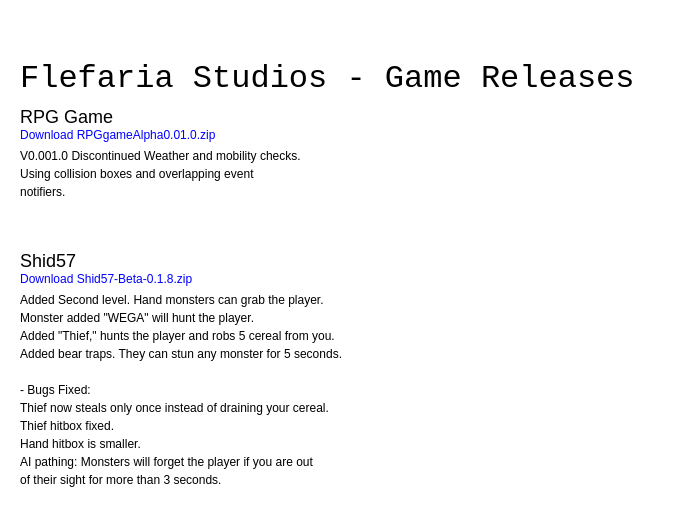
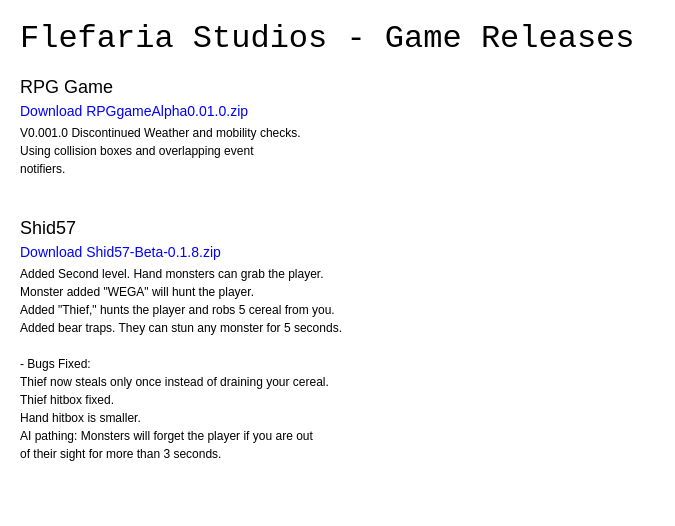
Before and after one commit to SwirlC/FlefarianStudios, a plain HTML site: page game-releases.html in a window 1280 px wide. Shown: the whole page, without its empty margins (0-675 px from the left). Drawn offline with Linux system fonts and the light colour scheme.

Commit message:
Update game-releases.html

```diff
--- a/game-releases.html
+++ b/game-releases.html
@@ -15,42 +15,25 @@
             padding: 20px;
         }
 
-        h1 {
-            display: none;
-        }
-
         .logo {
             font-family: "Courier New", Courier, monospace;
             font-size: 32px;
-            margin-top: 20px;
-            z-index: 10;
-        }
-
-        .description {
-            font-size: 18px;
-            margin-top: 10px;
-        }
-
-        .content-wrapper {
-            display: flex;
-            flex-direction: column;
-            align-items: flex-start;
-            margin-top: 20px;
-        }
-
-        .button-container {
-            margin: 20px auto;
-            text-align: left;
+            margin-bottom: 20px;
         }
 
         .game-item {
             margin-bottom: 40px;
         }
 
+        .description {
+            font-size: 18px;
+            margin-bottom: 5px;
+        }
+
         .download-link {
             color: blue;
             text-decoration: none;
-            cursor: pointer;
+            font-size: 14px;
         }
 
         .download-link:hover {
@@ -65,13 +48,13 @@
     </style>
 </head>
 <body>
-    <div class="content-wrapper">
+    <div>
         <div class="logo">Flefaria Studios - Game Releases</div>
 
         <!-- RPG Game Section -->
         <div class="game-item">
             <div class="description">RPG Game</div>
-            <a class="download-link" href="https://raw.githubusercontent.com/username/repository/main/releases/RPGgameAlpha0.01.0.zip" download="RPGgameAlpha0.01.0.zip">Download RPGgameAlpha0.01.0.zip</a>
+            <a class="download-link" href="downloads/RPGgameAlpha0.01.0.zip" download="RPGgameAlpha0.01.0.zip">Download RPGgameAlpha0.01.0.zip</a>
             <div class="additional-info">
                 V0.001.0 Discontinued Weather and mobility checks.<br>
                 Using collision boxes and overlapping event<br>
@@ -82,7 +65,7 @@
         <!-- Shid57 Game Section -->
         <div class="game-item">
             <div class="description">Shid57</div>
-            <a class="download-link" href="https://raw.githubusercontent.com/username/repository/main/releases/Shid57-Beta-0.1.8.zip" download="Shid57-Beta-0.1.8.zip">Download Shid57-Beta-0.1.8.zip</a>
+            <a class="download-link" href="downloads/Shid57-Beta-0.1.8.zip" download="Shid57-Beta-0.1.8.zip">Download Shid57-Beta-0.1.8.zip</a>
             <div class="additional-info">
                 Added Second level. Hand monsters can grab the player.<br>
                 Monster added "WEGA" will hunt the player.<br>
```
